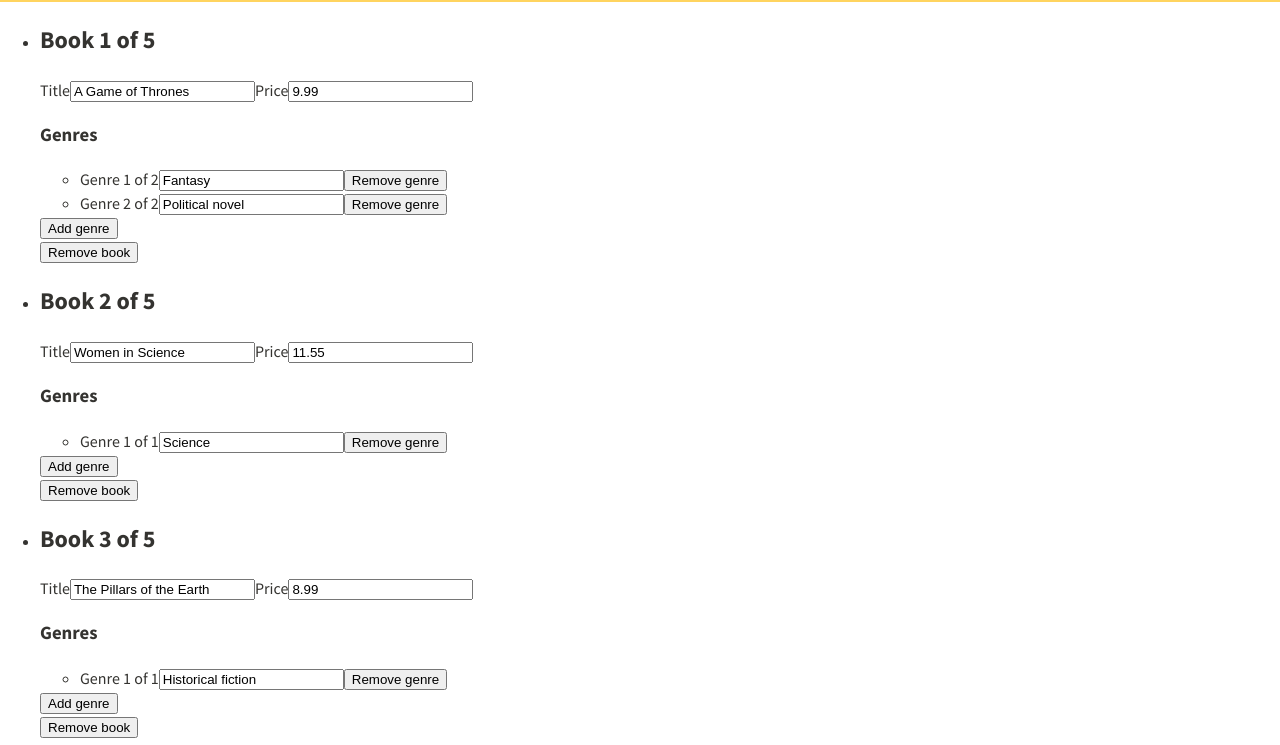
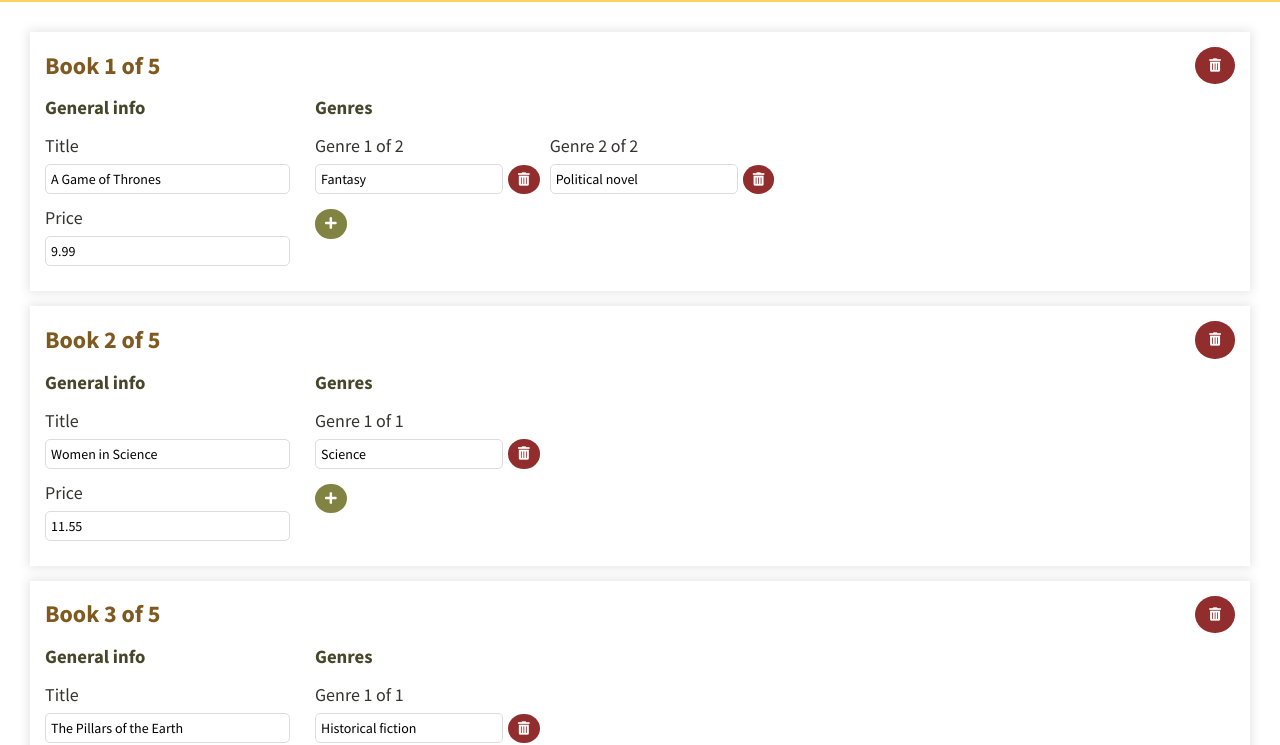
Before and after one commit to sayheylaura/book-catalog, a React app: page /#/edition in a window 1280 px wide. Shown: the part 89-834 px from the top of the page. Built offline with nearby package versions, Linux system fonts and the light colour scheme.

Commit message:
Second page layout

```diff
--- a/public/index.html
+++ b/public/index.html
@@ -7,7 +7,9 @@
 	<meta http-equiv="X-UA-Compatible" content="ie=edge">
 	<title>Book catalog</title>
 	<link rel="icon" href="../src/images/favicon-32x32.png" />
-	<link href="https://fonts.googleapis.com/css?family=Source+Sans+Pro:400,600,700" rel="stylesheet">
+	<link rel="stylesheet" href="https://use.fontawesome.com/releases/v5.7.2/css/all.css"
+		integrity="sha384-fnmOCqbTlWIlj8LyTjo7mOUStjsKC4pOpQbqyi7RrhN7udi9RwhKkMHpvLbHG9Sr" crossorigin="anonymous">
+	<link href="https://fonts.googleapis.com/css?family=Source+Sans+Pro:300,400,600,700" rel="stylesheet">
 </head>
 
 <body>
--- a/src/components/BookItem/index.js
+++ b/src/components/BookItem/index.js
@@ -37,9 +37,13 @@ class BookItem extends Component {
 					) : (
 							<ul className="genres__list">
 								{genres.map((genre, ind) => (
+									genre ? (
 										<li key={ind} className="genres__item">
-									{genre ? genre : 'no data'}
+											{genre}
 										</li>
+									) : (
+										<span className="book__content">no data</span>
+									)
 								))}
 							</ul>
 						)}
--- /dev/null
+++ b/src/components/Button/Button.scss
@@ -0,0 +1,34 @@
+.btn {
+	border: none;
+	border-radius: 50%;
+	color: #fff;
+	display: flex;
+	justify-content: center;
+	align-items: center;
+}
+
+.btn--small {
+	padding: 8px 10px;
+}
+
+.btn--medium {
+	padding: 12px 14px;
+}
+
+.btn--large {
+	padding: 18px 20px;
+	font-size: 20px;
+}
+
+.btn--add {
+	background-color: #818343;
+}
+
+.btn--remove {
+	background-color: rgb(145, 45, 45);
+}
+
+.btn--remove-genre {
+	margin-bottom: 10px;
+	align-self: flex-end;
+}
--- a/src/components/Button/index.js
+++ b/src/components/Button/index.js
@@ -1,5 +1,6 @@
 import React from 'react';
 import PropTypes from 'prop-types';
+import './Button.scss';
 
 const Button = ({ buttonType, buttonStyles, children, handleBtnClick }) => {
 	return (
--- /dev/null
+++ b/src/components/Form/Form.scss
@@ -0,0 +1,21 @@
+.app__form {
+	padding: 30px;
+	display: flex;
+	flex-direction: column;
+	align-items: center;
+}
+
+.form__books-list {
+	width: 100%;
+	margin: 0 0 30px;
+	padding: 0;
+	list-style: none;
+	display: grid;
+	grid-gap: 15px;
+	grid-template-columns: minmax(auto, 260px);
+	justify-content: center;
+
+	@media all and (min-width: 600px) {
+		grid-template-columns: 1fr;
+	}
+}
--- a/src/components/Form/index.js
+++ b/src/components/Form/index.js
@@ -1,6 +1,7 @@
 import React, { Component } from 'react';
 import PropTypes from 'prop-types';
 import { book } from '../../services/propTypes';
+import './Form.scss';
 import FormItem from '../FormItem';
 import Button from '../Button';
 
@@ -50,10 +51,10 @@ class Form extends Component {
 
 				<Button
 					buttonType="button"
-					buttonStyles="btn btn-add"
+					buttonStyles="btn btn--large btn--add"
 					handleBtnClick={this.onAddBook}
 				>
-					Add book
+					<i className="fas fa-plus"></i>
 				</Button>
 			</form>
 		);
--- /dev/null
+++ b/src/components/FormGenreItem/FormGenreItem.scss
@@ -0,0 +1,10 @@
+.form__genres-item {
+	max-width: 260px;
+	display: flex;
+	justify-content: space-between;
+	align-items: center;
+
+	@media all and (min-width: 600px) {
+		margin-right: 10px;
+	}
+}
--- a/src/components/FormGenreItem/index.js
+++ b/src/components/FormGenreItem/index.js
@@ -1,5 +1,6 @@
 import React, { Component } from 'react';
 import PropTypes from 'prop-types';
+import './FormGenreItem.scss';
 import Input from '../Input';
 import Button from '../Button';
 
@@ -40,10 +41,10 @@ class FormGenreItem extends Component {
 
 				<Button
 					buttonType="button"
-					buttonStyles="btn btn-remove"
+					buttonStyles="btn btn--small btn--remove btn--remove-genre"
 					handleBtnClick={this.onRemoveGenre}
 				>
-					Remove genre
+					<i className="fas fa-trash-alt"></i>
 				</Button>
 			</li>
 		);
--- /dev/null
+++ b/src/components/FormGenres/FormGenres.scss
@@ -0,0 +1,15 @@
+.form__genres-title {
+	margin: 0 0 10px;
+	color: #45462a;
+}
+
+.form__genres-list {
+	margin-bottom: 5px;
+	padding: 0;
+	list-style: none;
+
+	@media all and (min-width: 600px) {
+		display: flex;
+		flex-wrap: wrap;
+	}
+}
--- a/src/components/FormGenres/index.js
+++ b/src/components/FormGenres/index.js
@@ -1,6 +1,7 @@
 import React, { Component } from 'react';
 import PropTypes from 'prop-types';
 import { book } from '../../services/propTypes';
+import './FormGenres.scss';
 import Button from '../Button';
 import FormGenreItem from '../FormGenreItem';
 
@@ -12,7 +13,7 @@ class FormGenres extends Component {
 	}
 
 	componentDidUpdate(prevState) {
-		if(this.props.books !== prevState.books) {
+		if (this.props.books !== prevState.books) {
 			this.props.updateGenres();
 		}
 	}
@@ -54,10 +55,10 @@ class FormGenres extends Component {
 
 				<Button
 					buttonType="button"
-					buttonStyles="btn btn-add"
+					buttonStyles="btn btn--small btn--add"
 					handleBtnClick={this.onAddGenre}
 				>
-					Add genre
+					<i className="fas fa-plus"></i>
 				</Button>
 			</div>
 		);
--- /dev/null
+++ b/src/components/FormItem/FormItem.scss
@@ -0,0 +1,35 @@
+.form__books-item {
+	padding: 15px;
+	box-shadow: 0 0 10px 2px rgba(0, 0, 0, 0.1);
+}
+
+.form-item__title-wrapper {
+	display: flex;
+	justify-content: space-between;
+	align-items: center;
+}
+
+.form-item__title {
+	margin: 0;
+	color: #7e5920;
+}
+
+.form-item__content-wrapper {
+	@media all and (min-width: 600px) {
+		display: grid;
+		grid-template-columns: minmax(auto, 250px) 1fr;
+		grid-gap: 20px;
+		margin-top: 10px;
+	}
+}
+
+.form-item__fields-wrapper {
+	max-width: 260px;
+	margin: 15px 0;
+	display: flex;
+	flex-direction: column;
+
+	@media all and (min-width: 600px) {
+		margin: 0;
+	}
+}
--- a/src/components/FormItem/index.js
+++ b/src/components/FormItem/index.js
@@ -1,6 +1,7 @@
 import React, { Component } from 'react';
 import PropTypes from 'prop-types';
 import { book } from '../../services/propTypes';
+import './FormItem.scss';
 import Input from '../Input';
 import Button from '../Button';
 import FormGenres from '../FormGenres';
@@ -42,10 +43,26 @@ class FormItem extends Component {
 		} = book;
 
 		return (
-			<li className="form__item">
-				<h2 className="form__item-description">
+			<li className="form__books-item">
+				<div className="form-item__title-wrapper">
+					<h2 className="form-item__title">
 						{`Book ${bookInd + 1} of ${books.length}`}
 					</h2>
+
+					<Button
+						buttonType="button"
+						buttonStyles="btn btn--medium btn--remove"
+						handleBtnClick={this.onRemoveBook}
+					>
+						<i className="fas fa-trash-alt"></i>
+					</Button>
+				</div>
+
+				<div className="form-item__content-wrapper">
+					<div className="form-item__fields-wrapper">
+						<h3 className="form__genres-title">
+							General info
+						</h3>
 
 						<Input
 							labelContent="Title"
@@ -70,6 +87,7 @@ class FormItem extends Component {
 							example="Ex: 9.99"
 							handleInputChange={this.onBookUpdate}
 						/>
+					</div>
 
 					<FormGenres
 						bookInd={bookInd}
@@ -80,14 +98,7 @@ class FormItem extends Component {
 						handleAddGenre={handleAddGenre}
 						handleRemoveGenre={handleRemoveGenre}
 					/>
-
-				<Button
-					buttonType="button"
-					buttonStyles="btn btn-remove"
-					handleBtnClick={this.onRemoveBook}
-				>
-					Remove book
-				</Button>
+				</div>
 			</li>
 		);
 	}
--- a/src/components/Input/Input.scss
+++ b/src/components/Input/Input.scss
@@ -5,3 +5,31 @@
 	justify-content: flex-end;
 	align-items: center;
 }
+
+.field__label {
+	margin-bottom: 10px;
+	display: flex;
+	flex-direction: column;
+
+	@media all and (min-width: 600px) {
+		margin-right: 5px;
+	}
+}
+
+.field__label-title {
+	margin-bottom: 5px;
+	font-size: 18px;
+}
+
+.field__box {
+	padding: 5px;
+	border: 1px solid #dcdcdc;
+	border-radius: 5px;
+	font-family: "Source Sans Pro", sans-serif;
+	font-size: 14px;
+
+	&:focus {
+		border-bottom: 4px solid #dcdcdc;
+		outline: none;
+	}
+}
```
Lines whose indentation alone changed are shown as unchanged.
